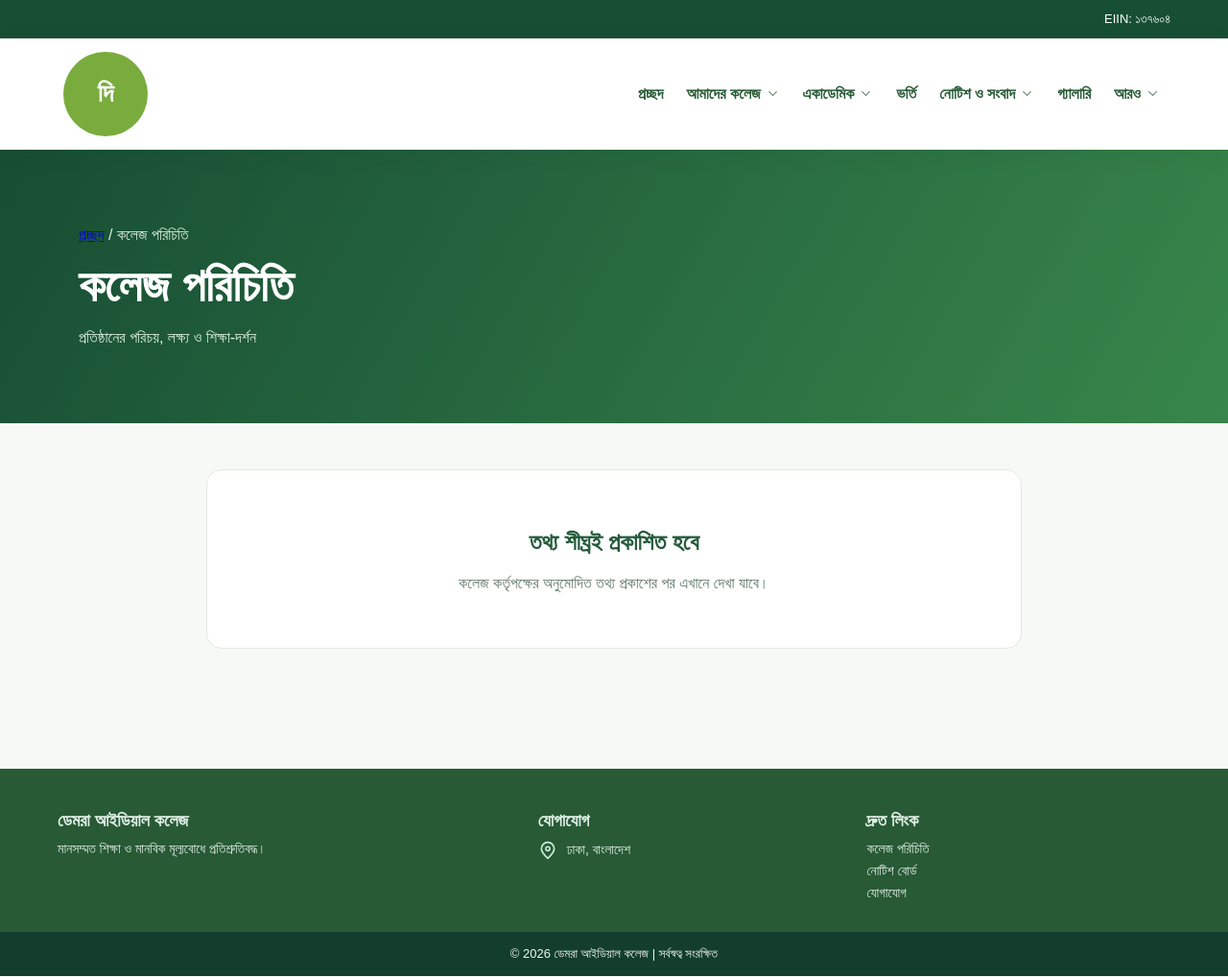
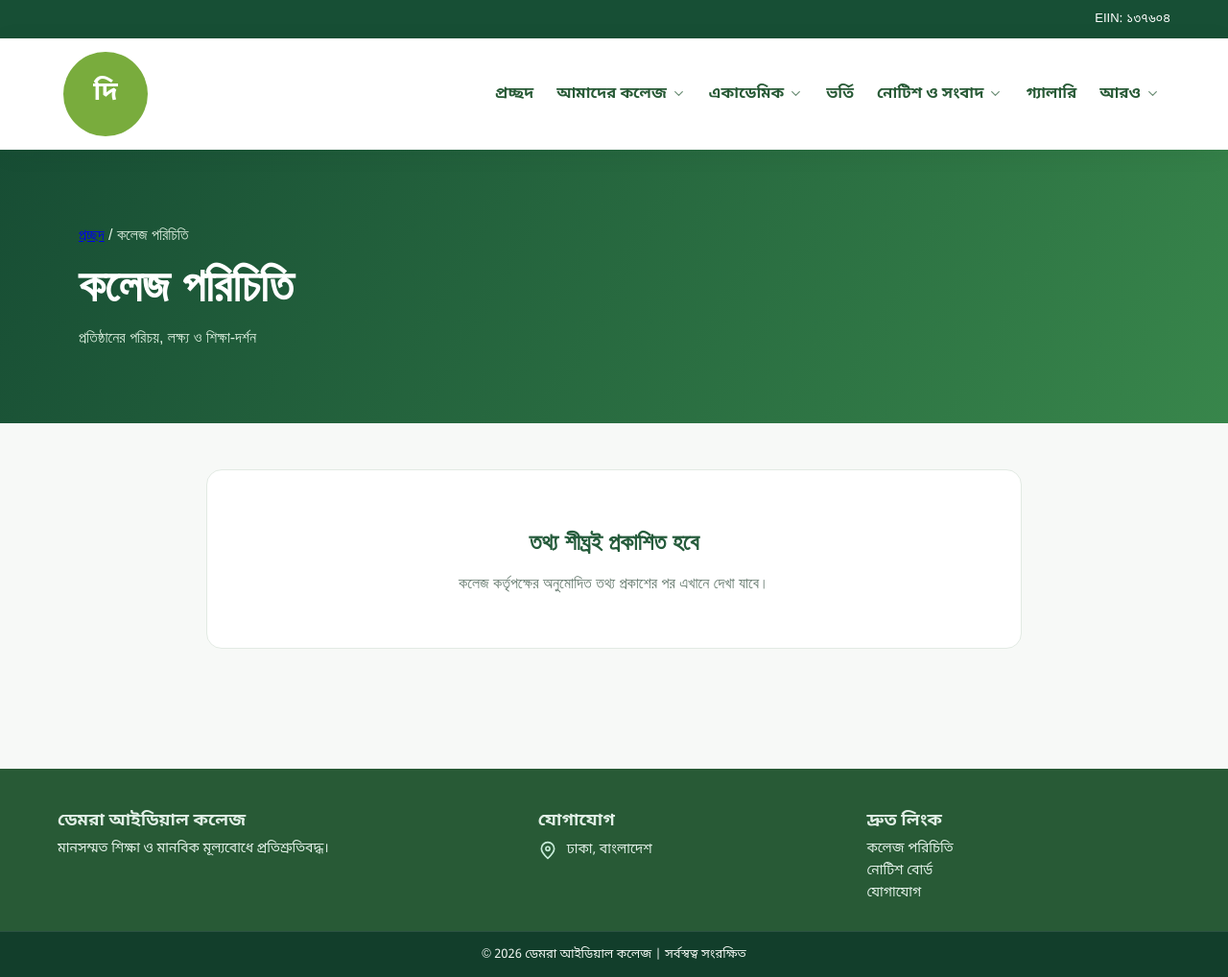
Before and after one commit to pavelsarwar/dic, a PHP site: page /about.html in a window 1280 px wide. Shown: the whole page at 96% size. Run offline with PHP 8.4, Linux system fonts and the light colour scheme.

Commit message:
typography: consistent legible Bengali font

```diff
--- a/assets/shared.css
+++ b/assets/shared.css
@@ -1,5 +1,6 @@
+@import url('https://fonts.googleapis.com/css2?family=Noto+Sans+Bengali:wght@400;500;600;700&display=swap');
 /* Unified responsive college navigation */
-.cms-header{position:sticky;top:0;z-index:100;background:#fff;color:#245a36;box-shadow:0 4px 22px #153c2814;font-family:'Hind Siliguri',sans-serif}
+.cms-header{position:sticky;top:0;z-index:100;background:#fff;color:#245a36;box-shadow:0 4px 22px #153c2814;font-family:'Noto Sans Bengali',sans-serif}
 .cms-shell{max-width:1200px;margin:auto;padding:0 20px}
 .cms-header .cms-shell{min-height:82px;display:flex;align-items:center;justify-content:space-between;gap:24px}
 .cms-brand{display:flex;align-items:center;gap:12px;min-width:0;flex-shrink:0;font-size:21px;font-weight:700;text-decoration:none;color:#245a36;line-height:1.25}
@@ -7,16 +8,16 @@
 .cms-seal{display:grid;place-items:center;border-radius:50%;background:#79ac3d;color:white}
 .cms-brand small{display:block;font-size:12px;color:#6b8071;font-weight:400;margin-top:3px}
 .cms-navigation{display:flex;align-items:center;justify-content:flex-end;gap:3px}
-.cms-navigation a,.cms-drop-trigger{display:flex;align-items:center;gap:5px;white-space:nowrap;padding:12px 10px;border:0;border-radius:8px;background:transparent;color:#285a36;text-decoration:none;font:600 14px 'Hind Siliguri',sans-serif;cursor:pointer}
+.cms-navigation a,.cms-drop-trigger{display:flex;align-items:center;gap:5px;white-space:nowrap;padding:12px 10px;border:0;border-radius:8px;background:transparent;color:#285a36;text-decoration:none;font:600 14px 'Noto Sans Bengali',sans-serif;cursor:pointer}
 .cms-navigation a:hover,.cms-drop-trigger:hover,.cms-navigation a[aria-current="page"]{background:#eef6e8;color:#17672d}
 .cms-dropdown{position:relative}
 .cms-submenu{display:none;position:absolute;top:100%;left:0;min-width:215px;background:#fff;border:1px solid #e3eadd;border-radius:12px;padding:7px;box-shadow:0 16px 36px #123b2626;z-index:120}
 .cms-dropdown:last-child .cms-submenu{left:auto;right:0}
 .cms-submenu a{padding:10px 13px;white-space:normal}
 .cms-dropdown:hover .cms-submenu,.cms-dropdown:focus-within .cms-submenu,.cms-dropdown.expanded .cms-submenu{display:block}
-.cms-menu-btn{display:none;border:1px solid #d6e3d0;border-radius:8px;background:#f5faf2;padding:9px 13px;font:600 15px 'Hind Siliguri',sans-serif;color:#285a36;cursor:pointer}
+.cms-menu-btn{display:none;border:1px solid #d6e3d0;border-radius:8px;background:#f5faf2;padding:9px 13px;font:600 15px 'Noto Sans Bengali',sans-serif;color:#285a36;cursor:pointer}
 .cms-header a:focus-visible,.cms-header button:focus-visible{outline:3px solid #d3a931;outline-offset:2px}
-.cms-footer{background:#285a36;color:#e1efe6;padding:30px 0;font-family:'Hind Siliguri',sans-serif}
+.cms-footer{background:#285a36;color:#e1efe6;padding:30px 0;font-family:'Noto Sans Bengali',sans-serif}
 .cms-footer .cms-shell{display:flex;gap:15px;justify-content:space-between;flex-wrap:wrap}
 @media(max-width:1080px){
  .cms-header .cms-shell{min-height:74px;flex-wrap:wrap;gap:10px}
@@ -75,7 +76,7 @@
  .cms-header .cms-shell{min-height:90px}
 }
 
-.cms-announcement{background:#145b3c;color:#fff;text-align:center;padding:8px 16px;font:500 14px/1.6 'Hind Siliguri',sans-serif}
+.cms-announcement{background:#145b3c;color:#fff;text-align:center;padding:8px 16px;font:500 14px/1.6 'Noto Sans Bengali',sans-serif}
 .cms-footer{padding:42px 0 18px}
 .cms-footer .cms-footer-grid{display:grid;grid-template-columns:1.5fr 1fr 1fr;gap:36px}
 .cms-footer-grid>div{min-width:0}
@@ -96,7 +97,7 @@
 .cms-footer .cms-footer-bottom{max-width:none;width:100%;background:#123e2b;border-top:1px solid #ffffff1c;margin-top:28px;padding:15px 20px;color:#f2f7f3;text-align:center;display:block}
 @media(max-width:700px){.cms-footer .cms-footer-grid{gap:16px}.cms-footer .cms-footer-bottom{margin-top:20px}}
 
-.cms-topbar{background:#174f35;color:#f5fff6;font:500 13px/1.5 'Hind Siliguri',sans-serif}
+.cms-topbar{background:#174f35;color:#f5fff6;font:500 13px/1.5 'Noto Sans Bengali',sans-serif}
 .cms-topbar .cms-shell{display:flex;justify-content:space-between;align-items:center;gap:12px;padding-top:7px;padding-bottom:7px;flex-wrap:wrap}
 @media(max-width:600px){.cms-topbar .cms-shell{font-size:12px;gap:4px}}
 
```
